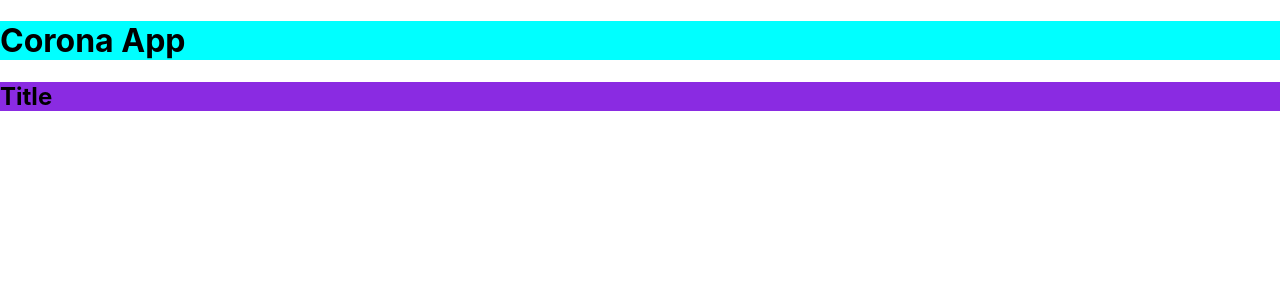
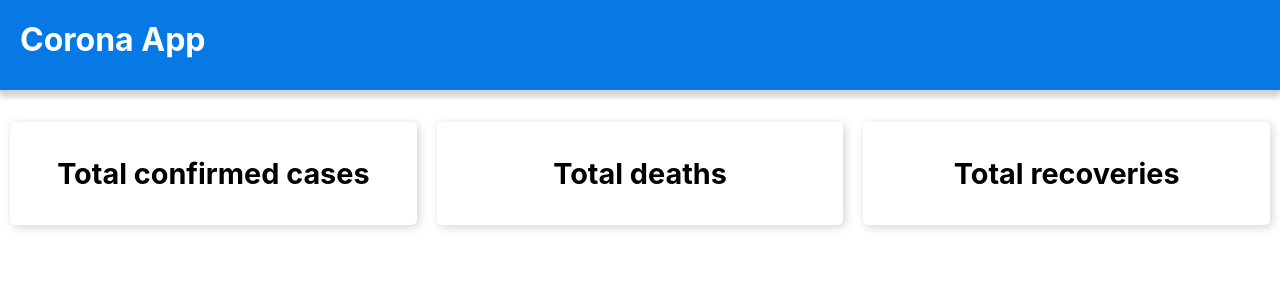
Before and after one commit to alina-bylkova/covid-19-app, a React (Create React App) app: page / in a window 1280 px wide. Shown: the top 300 px of the page. Built offline with nearby package versions, Linux system fonts and the light colour scheme; no server answers.

Commit message:
Did som stuff

```diff
--- a/src/Board.css
+++ b/src/Board.css
@@ -1,3 +1,5 @@
 .board {
-  background-color: coral;
+  background-color: white;
+  display: grid;
+  grid-template-columns: 1fr 1fr 1fr;
 }
--- a/src/Board.jsx
+++ b/src/Board.jsx
@@ -14,7 +14,7 @@ export default class Board extends Component {
     fetch('https://api.covid19api.com/summary')
       .then((res) => res.json())
       .then((result) => {
-        this.setState({ data: result.Global.TotalConfirmed });
+        this.setState({ data: result.Global });
         console.log(this.state);
       });
   }
@@ -22,7 +22,9 @@ export default class Board extends Component {
   render() {
     return (
       <main className="board">
-        <Card value={this.state.data} />
+        <Card value={this.state.data.TotalConfirmed} name="Total confirmed cases" />
+        <Card value={this.state.data.TotalDeaths} name="Total deaths" />
+        <Card value={this.state.data.TotalRecovered} name="Total recoveries" />
       </main>
     );
   }
--- a/src/Card.css
+++ b/src/Card.css
@@ -1,3 +1,18 @@
 .card {
-  background-color: blueviolet;
+  background-color: white;
+  text-align: center;
+  padding: 10px 0;
+  margin: 10px;
+
+  border-radius: 5px;
+  box-shadow: 2px 2px 10px lightgray;
 }
+
+.card h1 {
+  font-size: 1.8em;
+}
+
+.card h2 {
+  font-size: 1.5em;
+  color: #0779e4;
+}
--- a/src/Card.jsx
+++ b/src/Card.jsx
@@ -2,10 +2,10 @@ import React, { Component } from 'react';
 import './Card.css';
 
 export default class Card extends Component {
-  render(props) {
+  render() {
     return (
       <article className="card">
-        <h1 className="title">Title</h1>
+        <h1 className="title">{this.props.name}</h1>
         <h2 className="data">{this.props.value}</h2>
       </article>
     );
--- a/src/Header.css
+++ b/src/Header.css
@@ -1,3 +1,13 @@
 header {
-  background-color: aqua;
+  background-color: #0779e4;
+  color: white;
+  border-bottom: 2px solid lightgray;
+  min-height: 50px;
+  padding: 20px;
+  box-shadow: 0px 5px 5px lightgray;
+  margin-bottom: 20px;
 }
+
+header h1 {
+  margin: 0;
+}
```
